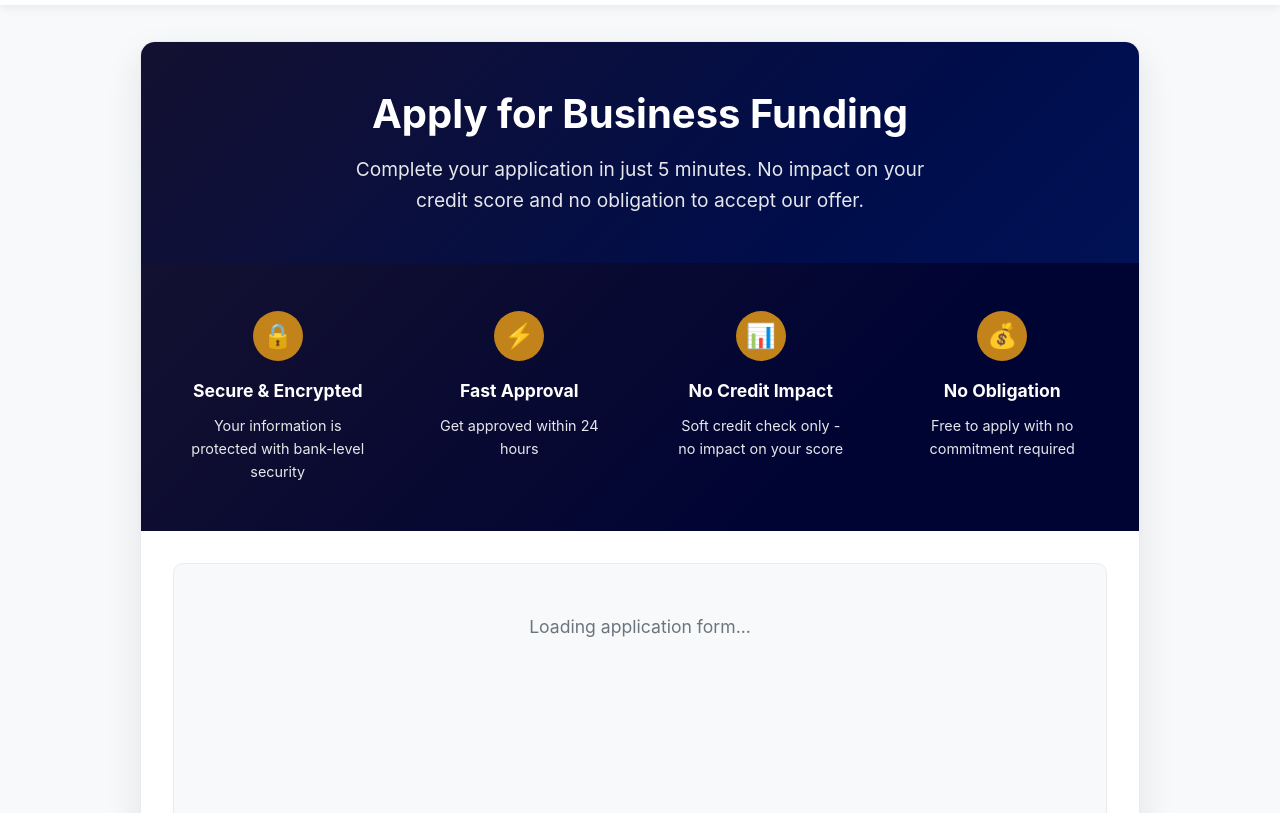
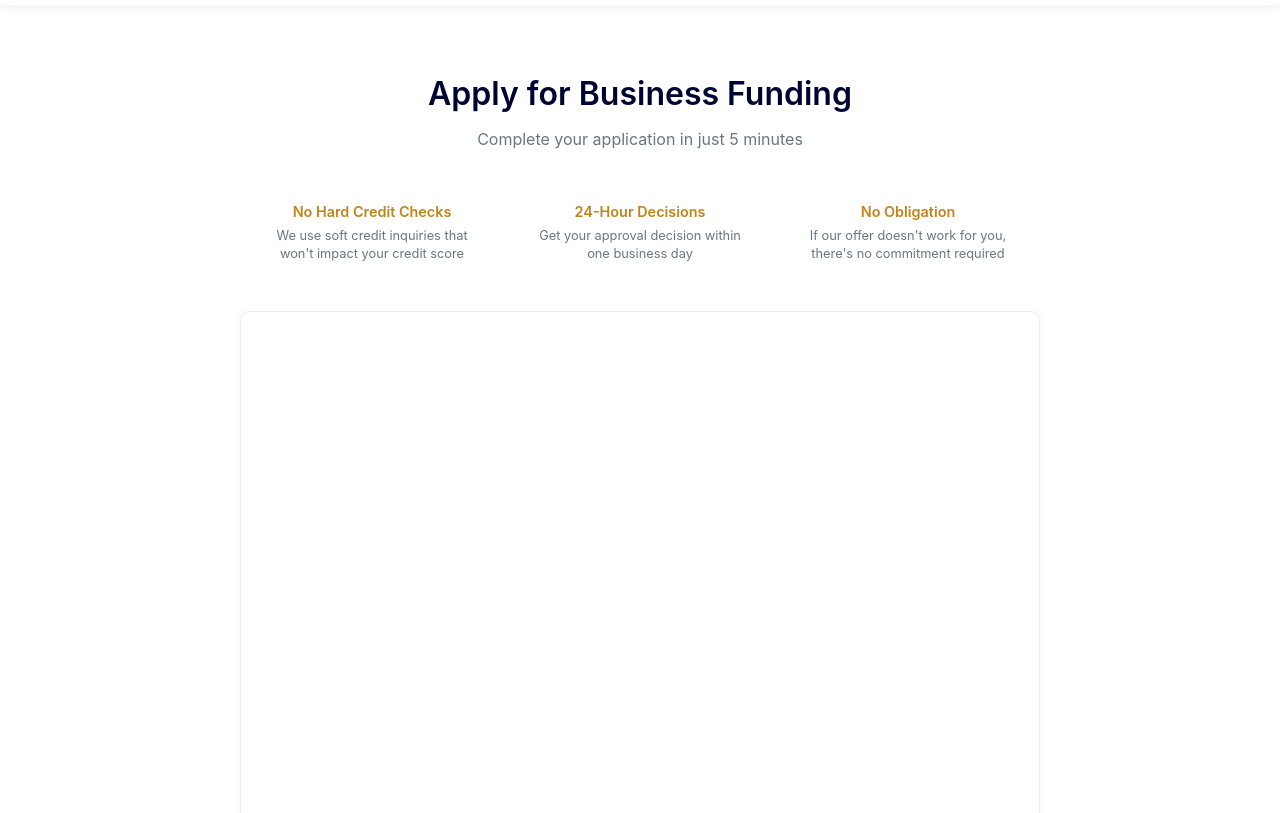
Before and after one commit to sutton-funding/suttonfunding, a plain HTML site: page apply/index.html in a window 1280 px wide. Shown: the part 139-952 px from the top of the page. Drawn offline with Linux system fonts and the light colour scheme; a script that the page names is missing; files whose address does not match are found by name.

Commit message:
Update index.html

```diff
--- a/apply/index.html
+++ b/apply/index.html
@@ -36,7 +36,7 @@
             font-family: 'Inter', -apple-system, BlinkMacSystemFont, 'Segoe UI', Roboto, sans-serif;
             line-height: 1.6;
             color: var(--dark-grey);
-            background: var(--light-grey);
+            background: var(--white);
             min-height: 100vh;
         }
 
@@ -49,8 +49,6 @@
             top: 0;
             z-index: 1000;
             transition: all 0.3s ease;
-            left: 0;
-            right: 0;
         }
 
         .nav {
@@ -61,7 +59,6 @@
             max-width: 1200px;
             margin: 0 auto;
             width: 100%;
-            box-sizing: border-box;
         }
 
         .nav-right {
@@ -115,137 +112,85 @@
         .main-content {
             padding: 180px 2rem 60px;
             min-height: 100vh;
+            background: var(--white);
         }
 
         .application-container {
-            max-width: 1000px;
+            max-width: 800px;
             margin: 0 auto;
             background: var(--white);
-            border-radius: 15px;
-            box-shadow: 0 15px 35px rgba(0, 30, 40, 0.1);
-            overflow: hidden;
-            border: 1px solid var(--border-grey);
         }
 
+        /* Application Header */
         .application-header {
-            background: linear-gradient(135deg, var(--navy) 0%, #001155 100%);
-            color: var(--white);
-            padding: 3rem 2rem;
             text-align: center;
-            position: relative;
-            overflow: hidden;
-        }
-
-        .application-header::before {
-            content: '';
-            position: absolute;
-            top: 0;
-            left: 0;
-            right: 0;
-            bottom: 0;
-            background: linear-gradient(135deg, rgba(194, 132, 26, 0.1) 0%, transparent 70%);
-            z-index: 1;
-        }
-
-        .application-header-content {
-            position: relative;
-            z-index: 2;
+            padding: 2rem 0 3rem;
+            background: var(--white);
         }
 
         .application-header h1 {
-            font-size: 2.5rem;
-            font-weight: 700;
-            margin-bottom: 1rem;
-            line-height: 1.2;
+            font-size: 2rem;
+            font-weight: 600;
+            margin-bottom: 0.75rem;
+            color: var(--navy);
+            line-height: 1.3;
         }
 
         .application-header p {
-            font-size: 1.2rem;
-            opacity: 0.9;
-            max-width: 600px;
+            font-size: 1rem;
+            color: var(--medium-grey);
+            max-width: 400px;
             margin: 0 auto;
-        }
-
-        .application-form-container {
-            padding: 2rem;
-            background: var(--white);
-        }
-
-        .form-embed-container {
-            background: var(--light-grey);
-            border-radius: 10px;
-            padding: 1rem;
-            border: 1px solid var(--border-grey);
-            min-height: 600px;
-            display: flex;
-            align-items: center;
-            justify-content: center;
-        }
-
-        .loading-message {
-            color: var(--medium-grey);
-            font-size: 1.1rem;
-            text-align: center;
         }
 
         /* Trust Indicators */
         .trust-indicators {
-            background: var(--navy);
-            color: var(--white);
-            padding: 2rem;
-            position: relative;
-        }
-
-        .trust-indicators::before {
-            content: '';
-            position: absolute;
-            top: 0;
-            left: 0;
-            right: 0;
-            bottom: 0;
-            background: linear-gradient(135deg, rgba(194, 132, 26, 0.1) 0%, transparent 70%);
-        }
-
-        .trust-content {
-            position: relative;
-            z-index: 2;
-            display: grid;
-            grid-template-columns: repeat(auto-fit, minmax(200px, 1fr));
-            gap: 2rem;
-            text-align: center;
+            display: flex;
+            justify-content: center;
+            gap: 3rem;
+            margin-bottom: 3rem;
+            flex-wrap: wrap;
         }
 
         .trust-item {
-            padding: 1rem;
-        }
-
-        .trust-icon {
-            width: 50px;
-            height: 50px;
-            background: var(--gold);
-            border-radius: 50%;
-            display: flex;
-            align-items: center;
-            justify-content: center;
-            margin: 0 auto 1rem;
-            font-size: 1.5rem;
+            text-align: center;
+            flex: 1;
+            min-width: 180px;
+            max-width: 220px;
         }
 
         .trust-item h3 {
-            font-size: 1.1rem;
-            margin-bottom: 0.5rem;
-            color: var(--white);
+            font-size: 0.9rem;
+            color: var(--gold);
+            font-weight: 600;
+            margin-bottom: 0.25rem;
         }
 
         .trust-item p {
-            font-size: 0.9rem;
-            opacity: 0.9;
+            font-size: 0.8rem;
+            color: var(--medium-grey);
+            line-height: 1.4;
+        }
+
+        /* Form Container */
+        .form-container {
+            background: var(--white);
+            border: 1px solid var(--border-grey);
+            border-radius: 10px;
+            padding: 2rem;
+            margin-bottom: 3rem;
+            box-shadow: 0 2px 8px rgba(0, 0, 0, 0.05);
+        }
+
+        .form-embed {
+            width: 100%;
+            min-height: 600px;
         }
 
         /* Process Steps */
-        .process-preview {
-            padding: 3rem 2rem;
+        .process-section {
             background: var(--white);
+            padding: 2rem 0;
             border-top: 1px solid var(--border-grey);
         }
 
@@ -255,51 +200,53 @@
         }
 
         .process-title h2 {
-            font-size: 1.8rem;
+            font-size: 1.5rem;
             color: var(--navy);
             margin-bottom: 0.5rem;
+            font-weight: 600;
         }
 
         .process-title p {
             color: var(--medium-grey);
+            font-size: 0.9rem;
         }
 
         .process-steps {
             display: grid;
-            grid-template-columns: repeat(auto-fit, minmax(250px, 1fr));
+            grid-template-columns: repeat(auto-fit, minmax(200px, 1fr));
             gap: 2rem;
-            max-width: 800px;
-            margin: 0 auto;
         }
 
         .process-step {
             text-align: center;
-            padding: 1.5rem;
+            padding: 1rem;
         }
 
         .step-number {
             background: var(--gold);
             color: var(--white);
-            width: 50px;
-            height: 50px;
+            width: 40px;
+            height: 40px;
             border-radius: 50%;
             display: flex;
             align-items: center;
             justify-content: center;
             font-weight: 700;
-            font-size: 1.3rem;
+            font-size: 1.1rem;
             margin: 0 auto 1rem;
         }
 
         .process-step h3 {
             color: var(--navy);
-            font-size: 1.2rem;
+            font-size: 1rem;
             margin-bottom: 0.5rem;
+            font-weight: 600;
         }
 
         .process-step p {
             color: var(--medium-grey);
-            font-size: 0.95rem;
+            font-size: 0.85rem;
+            line-height: 1.4;
         }
 
         /* Mobile Navigation */
@@ -361,33 +308,35 @@
             }
 
             .application-header {
-                padding: 2rem 1rem;
+                padding: 1.5rem 0 2rem;
             }
 
             .application-header h1 {
-                font-size: 2rem;
+                font-size: 1.7rem;
             }
 
             .application-header p {
-                font-size: 1.1rem;
+                font-size: 0.95rem;
             }
 
-            .application-form-container {
-                padding: 1rem;
+            .trust-indicators {
+                flex-direction: column;
+                gap: 1.5rem;
+                margin-bottom: 2rem;
             }
 
-            .trust-content {
-                grid-template-columns: repeat(2, 1fr);
-                gap: 1rem;
+            .trust-item {
+                min-width: auto;
+                max-width: none;
+            }
+
+            .form-container {
+                padding: 1.5rem;
             }
 
             .process-steps {
                 grid-template-columns: 1fr;
                 gap: 1.5rem;
-            }
-
-            .process-preview {
-                padding: 2rem 1rem;
             }
         }
 
@@ -414,26 +363,15 @@
             }
 
             .application-header h1 {
-                font-size: 1.8rem;
+                font-size: 1.5rem;
             }
 
             .application-header p {
-                font-size: 1rem;
+                font-size: 0.9rem;
             }
 
-            .trust-content {
-                grid-template-columns: 1fr;
-                gap: 1rem;
-            }
-
-            .trust-item {
-                padding: 0.5rem;
-            }
-
-            .trust-icon {
-                width: 40px;
-                height: 40px;
-                font-size: 1.2rem;
+            .form-container {
+                padding: 1rem;
             }
         }
     </style>
@@ -462,48 +400,36 @@
         <div class="application-container">
             <!-- Application Header -->
             <div class="application-header">
-                <div class="application-header-content">
                 <h1>Apply for Business Funding</h1>
-                    <p>Complete your application in just 5 minutes. No impact on your credit score and no obligation to accept our offer.</p>
-                </div>
+                <p>Complete your application in just 5 minutes</p>
             </div>
 
             <!-- Trust Indicators -->
             <div class="trust-indicators">
-                <div class="trust-content">
                 <div class="trust-item">
-                        <div class="trust-icon">🔒</div>
-                        <h3>Secure & Encrypted</h3>
-                        <p>Your information is protected with bank-level security</p>
+                    <h3>No Hard Credit Checks</h3>
+                    <p>We use soft credit inquiries that won't impact your credit score</p>
                 </div>
                 <div class="trust-item">
-                        <div class="trust-icon">⚡</div>
-                        <h3>Fast Approval</h3>
-                        <p>Get approved within 24 hours</p>
+                    <h3>24-Hour Decisions</h3>
+                    <p>Get your approval decision within one business day</p>
                 </div>
                 <div class="trust-item">
-                        <div class="trust-icon">📊</div>
-                        <h3>No Credit Impact</h3>
-                        <p>Soft credit check only - no impact on your score</p>
-                    </div>
-                    <div class="trust-item">
-                        <div class="trust-icon">💰</div>
                     <h3>No Obligation</h3>
-                        <p>Free to apply with no commitment required</p>
-                    </div>
+                    <p>If our offer doesn't work for you, there's no commitment required</p>
                 </div>
             </div>
 
-            <!-- Application Form Container -->
-            <div class="application-form-container">
-                <div class="form-embed-container">
+            <!-- Application Form -->
+            <div class="form-container">
+                <div class="form-embed">
                     <div style="width:100%;height:500px;" data-fillout-id="8MHgmHfNMpus" data-fillout-embed-type="standard" data-fillout-inherit-parameters data-fillout-dynamic-resize></div>
                     <script src="https://server.fillout.com/embed/v1/"></script>
                 </div>
             </div>
 
             <!-- Process Preview -->
-            <div class="process-preview">
+            <div class="process-section">
                 <div class="process-title">
                     <h2>What Happens Next?</h2>
                     <p>Here's what you can expect after submitting your application</p>
@@ -596,21 +522,6 @@
                 if (mobileMenuBtn) mobileMenuBtn.innerHTML = '☰';
             }
         });
-
-        // Form load detection
-        window.addEventListener('load', function() {
-            // Check if form is loaded after a short delay
-            setTimeout(function() {
-                const formContainer = document.querySelector('[data-fillout-id]');
-                if (formContainer && formContainer.innerHTML.trim() === '') {
-                    // If form hasn't loaded, show a message
-                    const loadingMsg = document.createElement('div');
-                    loadingMsg.className = 'loading-message';
-                    loadingMsg.innerHTML = 'Loading application form...';
-                    formContainer.appendChild(loadingMsg);
-                }
-            }, 3000);
-        });
     </script>
 </body>
 </html>
```
Lines whose indentation alone changed are shown as unchanged.
